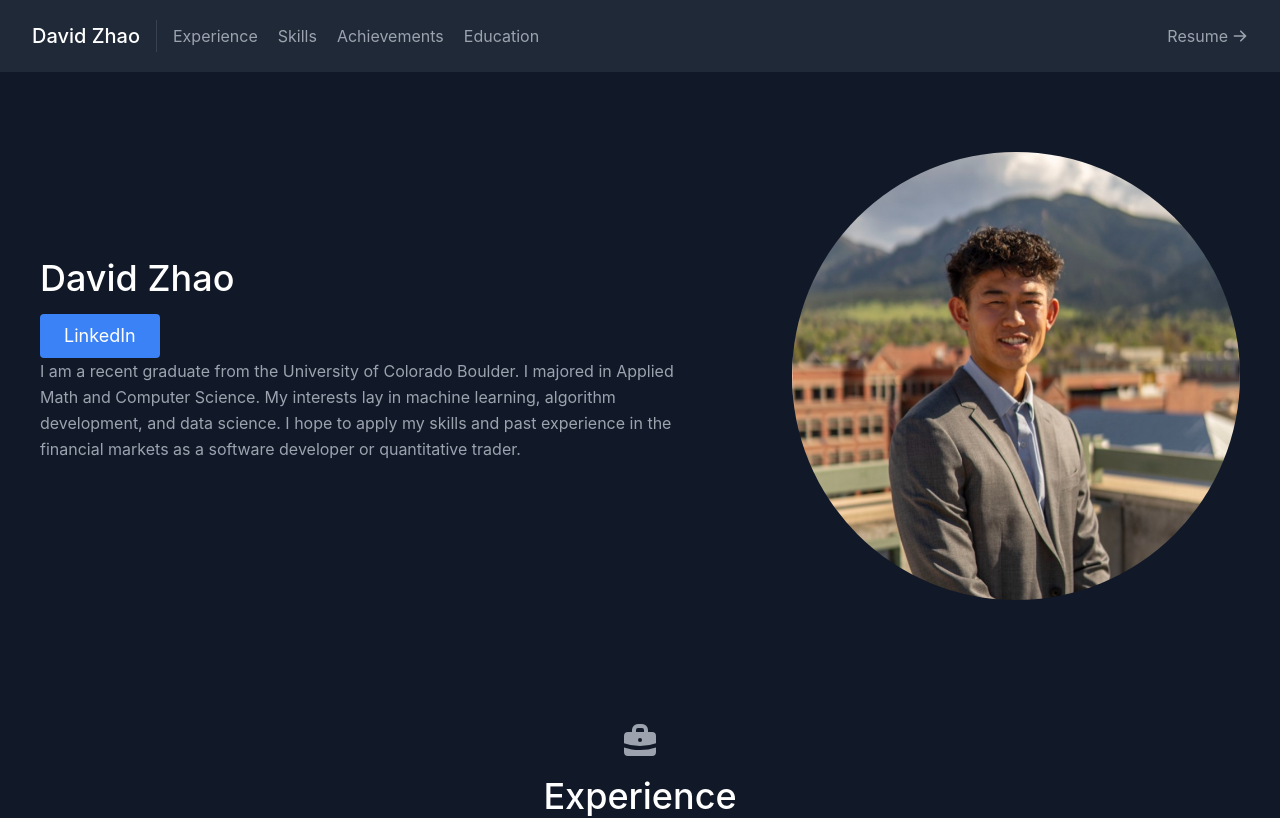
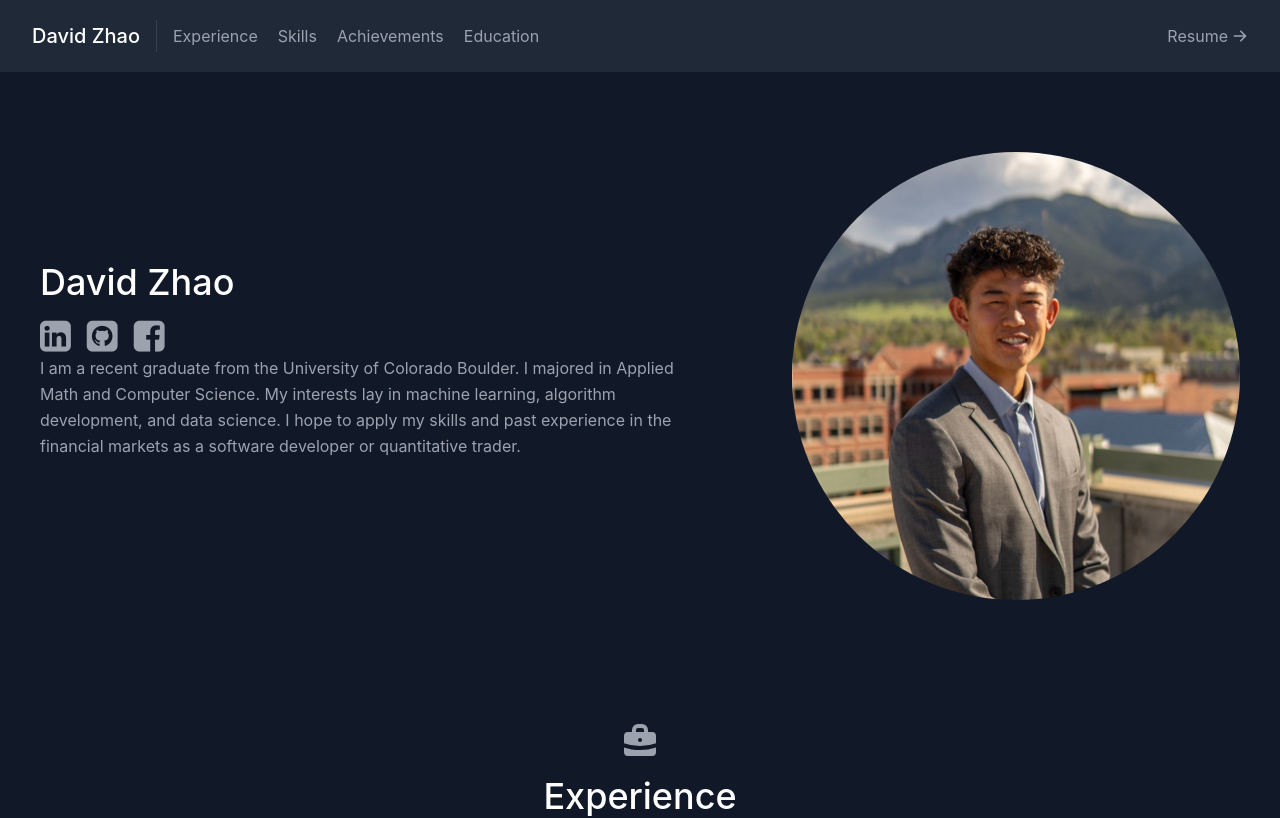
Before and after one commit to dazh5587/davidWebsite, a React (Create React App) app in the folder david-app/: page / in a window 1280 px wide. Shown: the top 818 px of the page. Built offline with nearby package versions, Linux system fonts and the light colour scheme.

Commit message:
git, linkedin, twitter logos

```diff
--- a/david-app/src/components/About.js
+++ b/david-app/src/components/About.js
@@ -3,19 +3,28 @@ import React from "react";
 export default function About() {
     return (
         <section id="about">
+          <link rel="stylesheet" href="https://cdnjs.cloudflare.com/ajax/libs/font-awesome/4.7.0/css/font-awesome.min.css"></link>
           <div className="container mx-auto flex px-10 py-20 md:flex-row flex-col items-center">
             <div className="lg:flex-grow md:w-1/2 lg:pr-24 md:pr-16 flex flex-col md:items-start md:text-left mb-16 md:mb-0 items-center text-center">
               <h1 className="title-font sm:text-4xl text-3xl mb-4 font-medium text-white">
                 David Zhao
               </h1>
-              <a
+              {/* <a
                 href = "https://www.linkedin.com/in/david-zhao-406247174"
                 className="inline-flex text-white bg-blue-500 border-0 py-2 px-6 focus:outline-none hover:bg-blue-600 rounded text-lg">
-                    LinkedIn </a>
-                {/* <button
-                href = "https://www.linkedin.com/in/david-zhao-406247174"
-                 class="fa fa-linkedin-square">
-                </button> */}
+                    LinkedIn </a> */}
+                <div className="flex space-x-4">
+                    <a href="https://www.linkedin.com/in/david-zhao-406247174">
+                        <i class="fa fa-linkedin-square" style = {{fontSize: 36}}></i>
+                    </a>
+                    <a href="https://www.github.com/dazh5587">
+                        <i class="fa fa-github-square" style = {{fontSize: 36}}></i>
+                    </a>
+                    <a href="https://www.facebook.com/profile.php?id=100005232905576">
+                        <i class="fa fa-facebook-square" style = {{fontSize: 36}}></i>
+                    </a>
+                </div>
+
               <p className="mb-8 leading-relaxed">
                 I am a recent graduate from the University of Colorado Boulder. I majored in Applied Math and Computer Science. My interests lay in machine learning, algorithm development, and data science.
                 I hope to apply my skills and past experience in the financial markets as a software developer or quantitative trader.
--- a/david-app/src/data.js
+++ b/david-app/src/data.js
@@ -4,7 +4,7 @@ export const projects = [
       subtitle: "Software Engineer",
       description:
         "Designing and building application using Serverless framework, Chakra UI, React, JavaScript, and Python. Building and maintaining web scrapers that clean and organize data; can be integrated with LinkedIn. Helping make technical and business decisions in preparation for seed funding",
-      image: "https://uploads-ssl.webflow.com/62bcc97246b70c0118da45e0/6304ff0f548e6be41fe2f7e5_favorablyLogo-p-500.png",
+      image: "https://i.ibb.co/f4sXV3Y/Transparent.png",
     },
     {
       title: "Hannover Re",
```
Also changed, not shown: david-app/src/components/Transparent.png (added).
